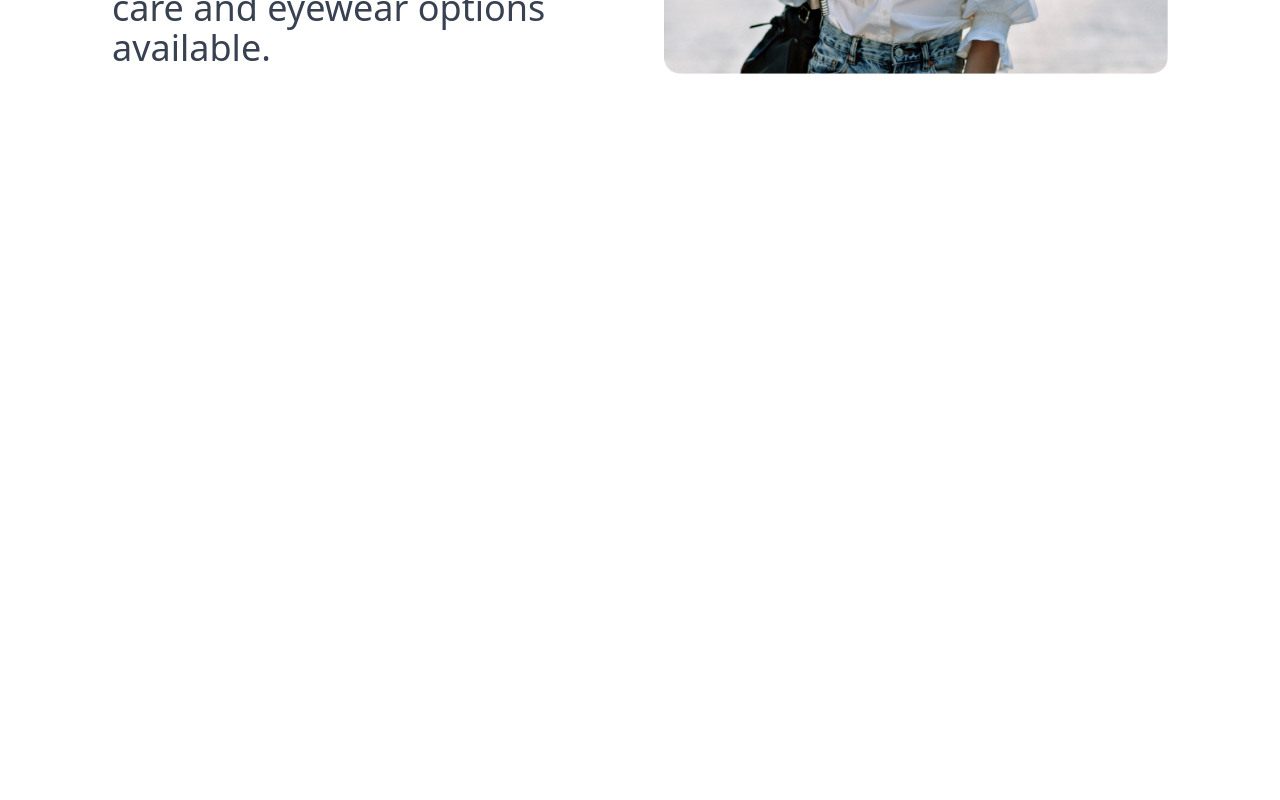
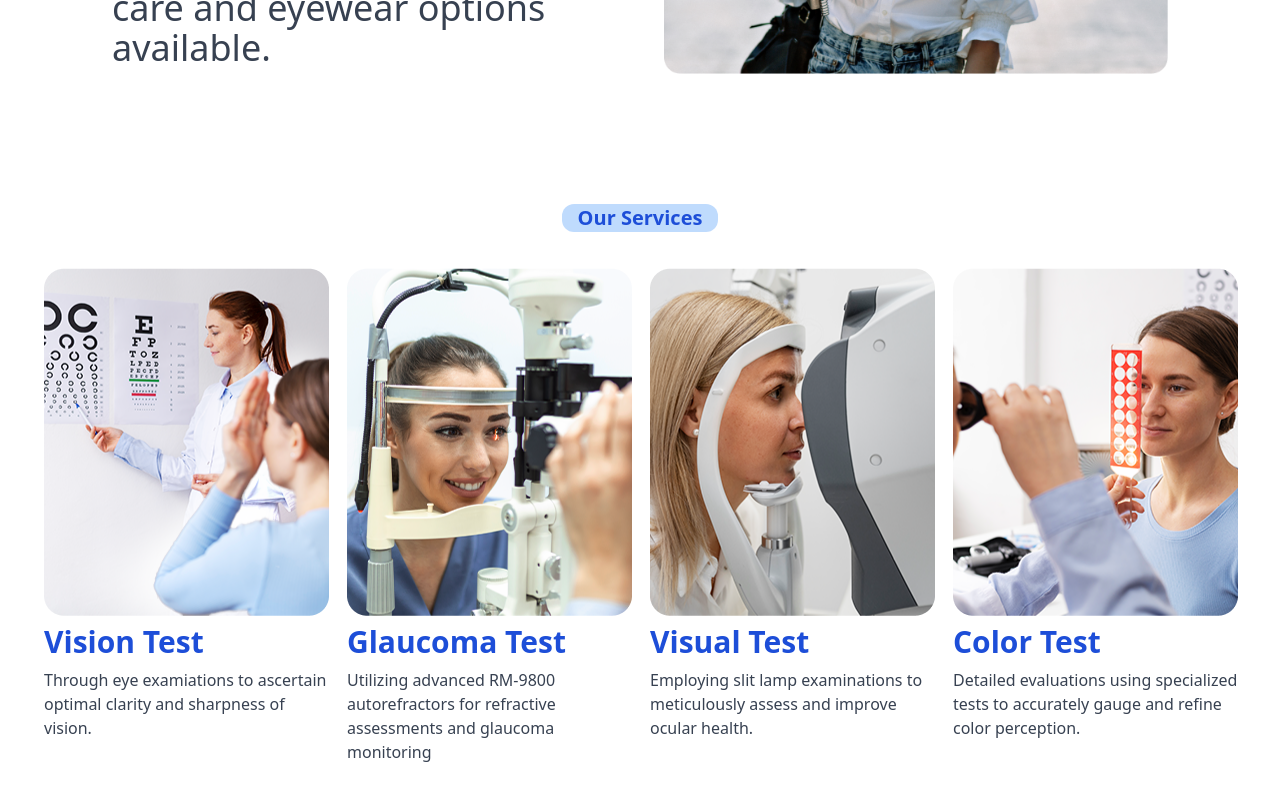
Before and after one commit to malintha-induwara/house-of-vision-clone, a Vue app: page / in a window 1280 px wide. Shown: the part 1252-2052 px from the top of the page. Before the commit the page ends 1432 px from the top, so only its background shows below. Built offline with nearby package versions, Linux system fonts and the light colour scheme.

Commit message:
feat: impelement our services

```diff
--- a/package.json
+++ b/package.json
@@ -12,6 +12,7 @@
   },
   "dependencies": {
     "lucide-vue-next": "^0.437.0",
+    "swiper": "^11.1.14",
     "vue": "^3.4.29"
   },
   "devDependencies": {
--- a/src/App.vue
+++ b/src/App.vue
@@ -1,12 +1,15 @@
 <script setup>
 import WelcomeSection from '@/components/WelcomeSection.vue'
 import WhoWeAre from '@/components/WhoWeAre.vue'
+import OurServices from '@/components/OurServices.vue'
 </script>
 
 <template>
   <main>
     <WelcomeSection />
     <WhoWeAre />
+    <OurServices/>
+
   </main>
 </template>
 
--- /dev/null
+++ b/src/components/OurServices.vue
@@ -0,0 +1,124 @@
+<script>
+import Swiper from 'swiper';
+import { Pagination } from 'swiper/modules';
+import 'swiper/css';
+import 'swiper/css/pagination';
+import VisionTest from '@/assets/images/vision.png'
+import GlucomaTest from '@/assets/images/glaucoma.png'
+import ColorTest from '@/assets/images/color.png'
+import VisualTest from '@/assets/images/visual.png'
+
+
+export default {
+    data() {
+        return {
+            VisionList: [
+                {
+                    id: 1,
+                    title: "Vision Test",
+                    image: VisionTest,
+                    paragaph: " Through eye examiations to ascertain optimal clarity and sharpness of vision.",
+                    alt: "Vision Test"
+                },
+                {
+                    id: 2,
+                    title: "Glaucoma Test",
+                    image: GlucomaTest,
+                    paragaph: "Utilizing advanced RM-9800 autorefractors for refractive assessments and glaucoma monitoring",
+                    alt: "Glaucoma Test"
+                },
+                {
+                    id: 3,
+                    title: "Visual Test",
+                    image: VisualTest,
+                    paragaph: "Employing slit lamp examinations to meticulously assess and improve ocular health.",
+                    alt: "Visual Testing"
+                },
+                {
+                    id: 4,
+                    title: "Color Test",
+                    image: ColorTest,
+                    paragaph: "Detailed evaluations using specialized tests to accurately gauge and refine color perception.",
+                    alt: "Color Vision Testing"
+                }
+            ]
+        }
+    },
+
+    mounted() {
+        this.initSwiper();
+    },
+
+    methods: {
+        initSwiper() {
+            new Swiper('.swiper', {
+                modules: [Pagination],
+                slidesPerView: 1,
+                spaceBetween: 15,
+                pagination: {
+                    el: '.swiper-pagination',
+                    clickable: true,
+                },
+                breakpoints: {
+                    340: {
+                        slidesPerView: 2,
+                    },
+
+                    640: {
+                        slidesPerView: 3,
+                    },
+                },
+            });
+        }
+    }
+
+}
+</script>
+
+<template>
+    <div class="flex flex-col xl:p-6">
+        <div class="flex justify-center">
+            <h3
+                class="px-4  mb-4 text-sm font-semibold rounded-xl text-blue-700 bg-blue-400/40 sm:text-base md:text-lg lg:text-xl">
+                Our Services
+            </h3>
+        </div>
+
+        <div class="hidden xl:flex justify-center p-5  ">
+            <div
+                class="grid gap-5 grid-cols-1 sm:grid-cols-2  lg:grid-cols-3  2xl:grid-cols-4 min-[1200px]:grid-cols-4">
+                <div v-for="vision in VisionList" v-bind:key="vision.id" class="w-[285px]">
+                    <img :src="vision.image" :alt="vision.alt" class="">
+                    <h4 class="text-blue-700 text-3xl my-2  font-bold">
+                        {{ vision.title }}
+                    </h4>
+                    <p class=" text-gray-700 ">
+                        {{ vision.paragaph }}
+                    </p>
+                </div>
+            </div>
+        </div>
+        <div class="xl:hidden">
+            <div class="swiper max-w-[90%] lg:max-w-[80%]">
+                <div class="swiper-wrapper">
+                    <div v-for="vision in VisionList" :key="vision.title" class="swiper-slide">
+                        <div class="flex flex-col px-2" >
+                            <img :src="vision.image" :alt="vision.alt">
+                            <h4 class="text-blue-700 text-2xl my-2 font-bold">
+                                {{ vision.title }}
+                            </h4>
+                            <p class=" text-gray-700 mb-10">
+                                {{ vision.paragaph }}
+                            </p>
+                        </div>
+                    </div>
+                </div>
+                <div class="swiper-pagination"></div>
+            </div>
+        </div>
+    </div>
+</template>
+
+
+
+<style></style>
--- a/vite.config.js
+++ b/vite.config.js
@@ -6,7 +6,13 @@ import vue from '@vitejs/plugin-vue'
 // https://vitejs.dev/config/
 export default defineConfig({
   plugins: [
-    vue(),
+    vue({
+      template: {
+        compilerOptions: {
+          isCustomElement: (tag) => ['swiper-slide', 'swiper-container'].includes(tag)
+        }
+      }
+    })
   ],
   resolve: {
     alias: {
```
Also changed, not shown: 1 other file (tests, documents, lock files or other folders).
